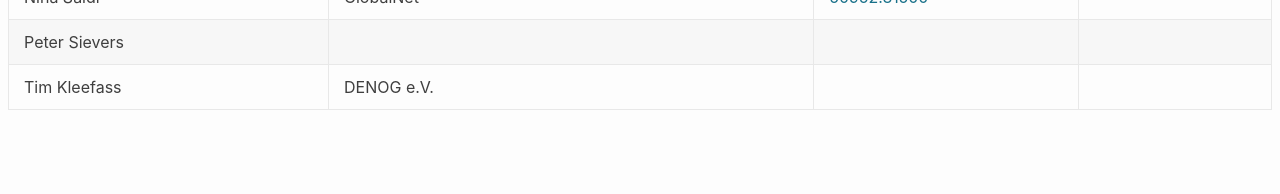
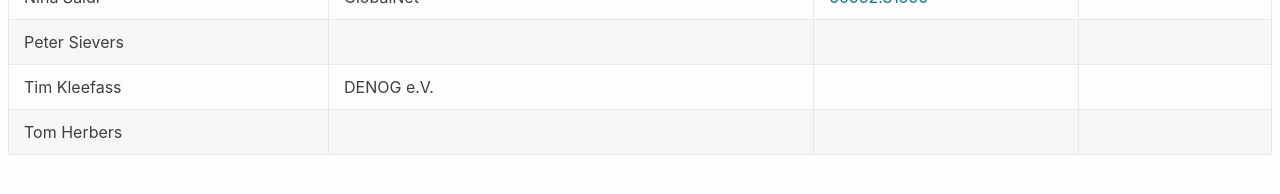
Before and after one commit to denog/pretix-attendeelist, a Jekyll site: the page built from denogmeetup24-04/index.markdown, in a window 1280 px wide. Shown: the part 259-453 px from the top of the page. Built offline with Jekyll 4.4.1, drawn with Linux system fonts in a browser that asks for light colours.

Commit message:
Latest data: Tue Jan 23 22:47:57 UTC 2024

```diff
--- a/_data/attendees_denogmeetup24-04.json
+++ b/_data/attendees_denogmeetup24-04.json
@@ -40,5 +40,11 @@
     "company": "DENOG e.V.",
     "irc": null,
     "asn": null
+  },
+  {
+    "name": "Tom Herbers",
+    "company": null,
+    "irc": null,
+    "asn": null
   }
 ]
```
